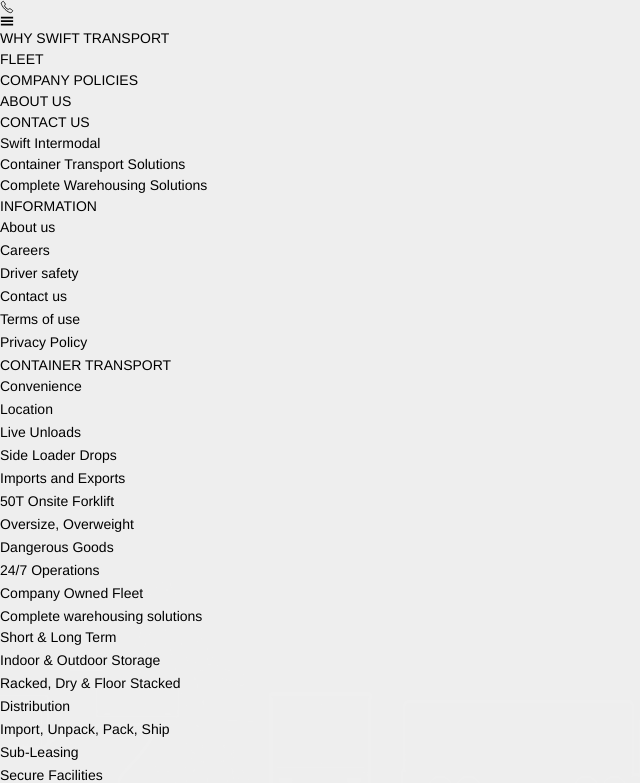
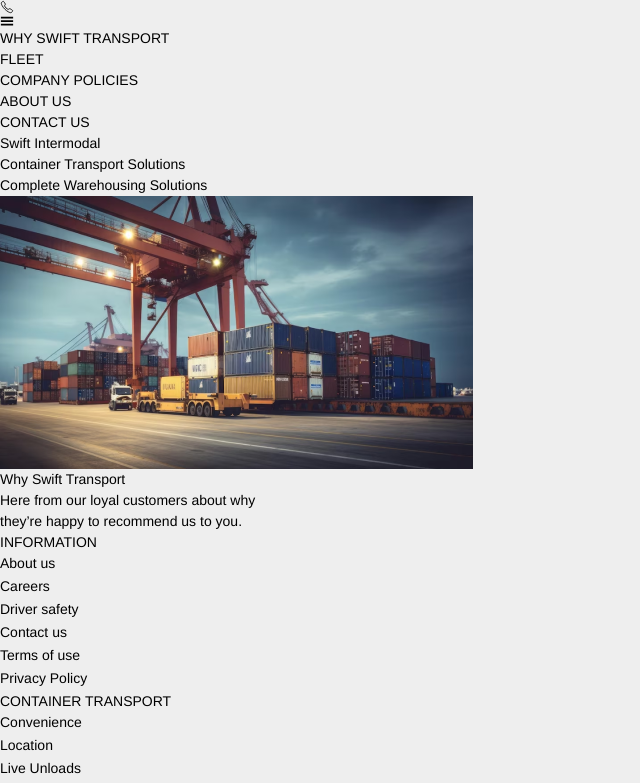
Before and after one commit to abdurrahmanrahat/texi-courier-truck, a React (Vite) app: page /transport in a window 1280 px wide. Shown: the top 783 px of the page, without its empty margins (0-640 px from the left). Built offline with nearby package versions, Linux system fonts and the light colour scheme.

Commit message:
swift banner

```diff
--- /dev/null
+++ b/src/pages/Transport/HeaderBanner/HeaderBanner.jsx
@@ -0,0 +1,20 @@
+import SwiftPhoto from "../../../assets/swift-page/swift-photo.png";
+
+const HeaderBanner = () => {
+  return (
+    <div className="relative">
+      <img src={SwiftPhoto} className="md:w-full" alt="" />
+      <div className="absolute top-10 right-10 text-white">
+        <h2 className="text-[22px] md:text-[46px] font-semibold text-end">
+          Why Swift Transport
+        </h2>
+        <p className="md:text-[32px] text-end">
+          Here from our loyal customers about why <br /> they’re happy to
+          recommend us to you.
+        </p>
+      </div>
+    </div>
+  );
+};
+
+export default HeaderBanner;
--- a/src/pages/Transport/Transport/Transport.jsx
+++ b/src/pages/Transport/Transport/Transport.jsx
@@ -1,9 +1,12 @@
+import HeaderBanner from "../HeaderBanner/HeaderBanner";
 import HeaderSection from "../HeaderSection/HeaderSection";
 
 const Transport = () => {
   return (
     <div>
       <HeaderSection></HeaderSection>
+
+      <HeaderBanner></HeaderBanner>
     </div>
   );
 };
```
Also changed, not shown: src/assets/swift-page/swift-photo.png (added).
